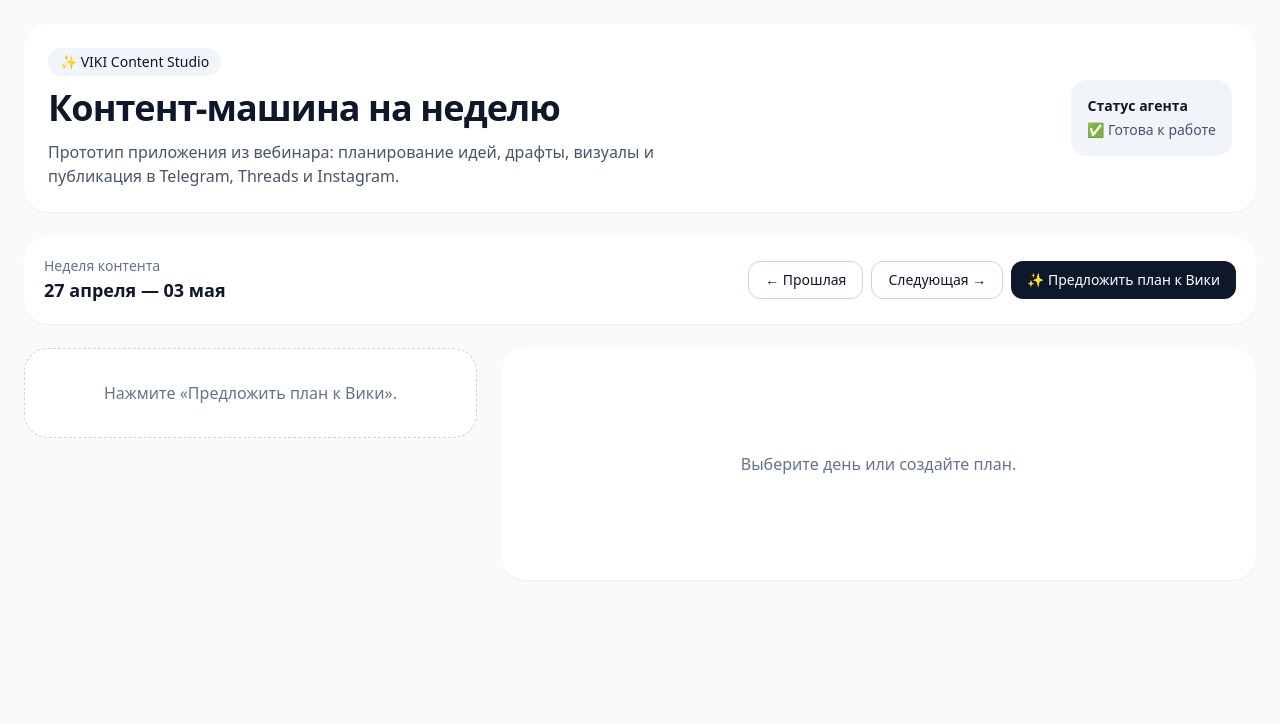
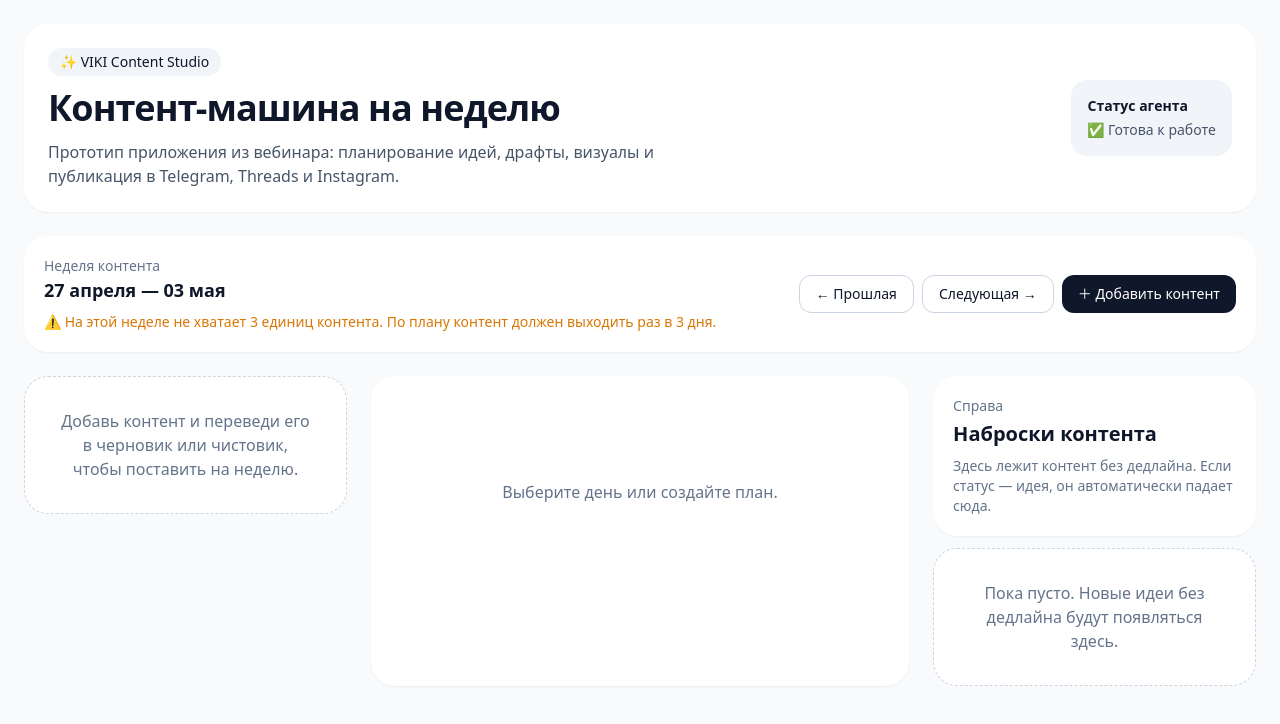
Before and after one commit to andreysparksy/Openclaw-panda, a React (Vite) app in the folder website/Content/: page / in a window 1280 px wide. Shown: the top 724 px of the page. Built offline with nearby package versions, Linux system fonts and the light colour scheme.

Commit message:
Add backlog lane and deadline warnings to Content app

```diff
--- a/website/Content/src/App.jsx
+++ b/website/Content/src/App.jsx
@@ -88,7 +88,11 @@ export default function App() {
   const [tonePreview, setTonePreview] = useState("");
 
   const week = useMemo(() => getWeek(weekStart), [weekStart]);
+  const scheduledItems = useMemo(() => items.filter((item) => item.hasDeadline), [items]);
+  const backlogItems = useMemo(() => items.filter((item) => !item.hasDeadline), [items]);
   const selected = items.find((x) => x.id === selectedId) || items[0];
+  const weeklyItems = useMemo(() => scheduledItems.filter((item) => week.some((date) => date.toDateString() === item.date.toDateString())), [scheduledItems, week]);
+  const weeklyGap = Math.max(0, 3 - weeklyItems.length);
 
   function patchSelected(patch) {
     if (!selected) return;
@@ -100,29 +104,35 @@ export default function App() {
     next.setDate(next.getDate() + delta * 7);
     setWeekStart(next);
     setSelectedId(null);
-    setItems([]);
   }
 
-  function generatePlan() {
+  function addContent() {
     setWorking(true);
-    setActivity("Вики анализирует память, проекты и прошлый контент…");
+    setActivity("Вики подготавливает новую единицу контента…");
     setTimeout(() => {
-      const next = week.map((date, i) => ({
-        id: `${date.getTime()}-${i}`,
-        date,
-        dayName: dayNames[i],
-        idea: seedIdeas[i][0],
-        angle: seedIdeas[i][1],
-        platforms: seedIdeas[i][2].filter((platform) => platforms.includes(platform)).concat(i % 2 === 0 ? ["VK"] : []).filter((value, index, arr) => arr.indexOf(value) === index),
+      const deadlineDate = weeklyItems.length < 3 ? week[Math.min(weeklyItems.length * 3, 6)] : null;
+      const seed = seedIdeas[items.length % seedIdeas.length];
+      const nextItem = {
+        id: `${Date.now()}-${items.length}`,
+        date: deadlineDate || new Date(weekStart),
+        dayName: deadlineDate ? dayNames[week.findIndex((date) => date.toDateString() === deadlineDate.toDateString())] : "Без дедлайна",
+        idea: seed[0],
+        angle: seed[1],
+        platforms: seed[2].filter((platform) => platforms.includes(platform)).concat(["VK"]).filter((value, index, arr) => arr.indexOf(value) === index),
         status: "Идея",
+        hasDeadline: false,
         draft: null,
         published: {},
-      }));
-      setItems(next);
-      setSelectedId(next[0].id);
+      };
+      if (nextItem.status === "Идея") {
+        nextItem.hasDeadline = false;
+        nextItem.dayName = "Без дедлайна";
+      }
+      setItems((prev) => [nextItem, ...prev]);
+      setSelectedId(nextItem.id);
       setWorking(false);
-      setActivity("План на неделю готов");
-    }, 700);
+      setActivity("Контент добавлен в наброски");
+    }, 500);
   }
 
   function createDraft() {
@@ -167,7 +177,17 @@ export default function App() {
 
   function setStatus(status) {
     if (!selected) return;
-    patchSelected({ status });
+    const patch = { status };
+    if (status === "Идея") {
+      patch.hasDeadline = false;
+      patch.dayName = "Без дедлайна";
+    } else if (!selected.hasDeadline) {
+      const targetDate = weeklyItems.length < 3 ? week[Math.min(weeklyItems.length * 3, 6)] : week[0];
+      patch.hasDeadline = true;
+      patch.date = targetDate;
+      patch.dayName = dayNames[week.findIndex((date) => date.toDateString() === targetDate.toDateString())] || dayNames[0];
+    }
+    patchSelected(patch);
     setActivity(`Статус обновлён: ${status}`);
   }
 
@@ -213,22 +233,23 @@ export default function App() {
           <div>
             <div className="text-sm text-slate-500">Неделя контента</div>
             <div className="text-lg font-semibold">{formatDate(week[0])} — {formatDate(week[6])}</div>
+            {weeklyGap > 0 && <div className="mt-2 text-sm text-amber-600">⚠️ На этой неделе не хватает {weeklyGap} единиц контента. По плану контент должен выходить раз в 3 дня.</div>}
           </div>
           <div className="flex flex-wrap gap-2">
             <Button onClick={() => shiftWeek(-1)}>← Прошлая</Button>
             <Button onClick={() => shiftWeek(1)}>Следующая →</Button>
-            <Button active onClick={generatePlan} disabled={working}>✨ Предложить план к Вики</Button>
+            <Button active onClick={addContent} disabled={working}>＋ Добавить контент</Button>
           </div>
         </section>
 
-        <main className="grid gap-6 lg:grid-cols-[0.9fr_1.5fr]">
+        <main className="grid gap-6 lg:grid-cols-[0.9fr_1.5fr_0.9fr]">
           <aside className="space-y-3">
-            {items.length === 0 && (
+            {scheduledItems.length === 0 && (
               <div className="rounded-3xl border border-dashed border-slate-300 bg-white p-8 text-center text-slate-500">
-                Нажмите «Предложить план к Вики».
+                Добавь контент и переведи его в черновик или чистовик, чтобы поставить на неделю.
               </div>
             )}
-            {items.map((item) => (
+            {scheduledItems.map((item) => (
               <button
                 key={item.id}
                 onClick={() => setSelectedId(item.id)}
@@ -347,6 +368,37 @@ export default function App() {
               </div>
             )}
           </section>
+
+          <aside className="space-y-3">
+            <div className="rounded-3xl bg-white p-5 shadow-sm">
+              <div className="text-sm text-slate-500">Справа</div>
+              <div className="mt-1 text-xl font-bold">Наброски контента</div>
+              <div className="mt-2 text-sm text-slate-500">Здесь лежит контент без дедлайна. Если статус — идея, он автоматически падает сюда.</div>
+            </div>
+            {backlogItems.length === 0 && (
+              <div className="rounded-3xl border border-dashed border-slate-300 bg-white p-8 text-center text-slate-500">
+                Пока пусто. Новые идеи без дедлайна будут появляться здесь.
+              </div>
+            )}
+            {backlogItems.map((item) => (
+              <button
+                key={`backlog-${item.id}`}
+                onClick={() => setSelectedId(item.id)}
+                className={`w-full rounded-3xl border p-4 text-left shadow-sm ${selected && selected.id === item.id ? "border-slate-900 bg-slate-100" : "border-slate-200 bg-white"}`}
+              >
+                <div className="flex justify-between gap-3">
+                  <div>
+                    <div className="text-sm text-slate-500">Без дедлайна</div>
+                    <div className="mt-1 font-semibold">{item.idea}</div>
+                  </div>
+                  <span className="h-fit rounded-full bg-white px-3 py-1 text-xs">{item.status}</span>
+                </div>
+                <div className="mt-3 flex flex-wrap gap-2">
+                  {item.platforms.map((p) => <span key={p} className="rounded-full bg-slate-200 px-2 py-1 text-xs">{p}</span>)}
+                </div>
+              </button>
+            ))}
+          </aside>
         </main>
       </div>
     </div>
```
